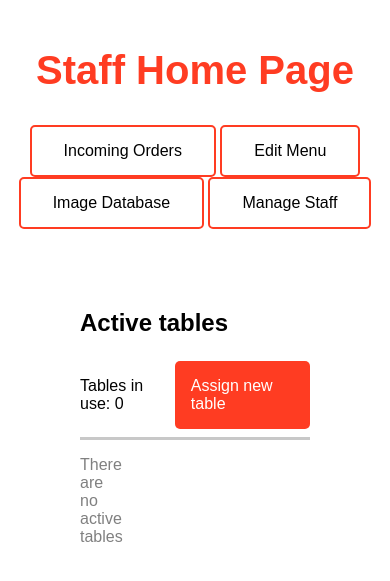
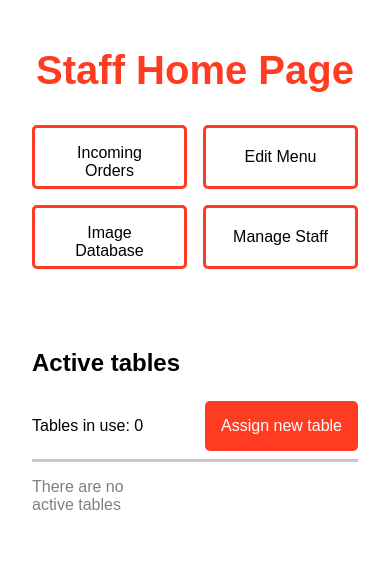
Before and after one commit to felixwri/example-website, a Flask app: page /staff/ in a window 390 px wide. Shown: the part 80-661 px from the top of the page. Run offline with Flask 2, Linux system fonts and the light colour scheme; the visitor is signed in with stand-in values (Sample User, id 1); data that the repository does not hold is empty; some libraries are stand-ins or nearby versions.

Commit message:
Staff home made more reponsive

```diff
--- a/app.py
+++ b/app.py
@@ -114,7 +114,7 @@ def get_order_status():
 def staff_home():
     if session.get('username') != 'staff':
         return redirect("/")
-    return render_template('staffHome.html', orders=db.get_orders(), tables=db.get_tables(), users=db.get_all_usernames(), name=session.get("name"))
+    return render_template('staffHome.html', orders=db.get_orders(), tables=db.get_tables(), users=db.get_all_usernames(), name=session.get("name"), user_option="Log Out")
 
 @app.route('/staff/add', methods=['POST'])
 def staff_add_table():
--- a/public/scripts/menu.js
+++ b/public/scripts/menu.js
@@ -52,6 +52,7 @@ async function cancelOrder() {
 
     console.log(order.reference);
 
+    try {
         const response = await fetch(`http://127.0.0.1:5000/delete-order`, {
             method: "POST",
             headers: {
@@ -63,6 +64,9 @@ async function cancelOrder() {
 
         const content = await response.json();
         console.log(content);
+    } catch (e) {
+        console.log(e);
+    }
 
     order.clear();
 
--- a/public/styles/staffHome.css
+++ b/public/styles/staffHome.css
@@ -25,16 +25,18 @@
 .button1 {
     background-color: white;
     color: black;
-    border: 2px solid var(--primary-alt);
+    border: 3px solid var(--primary-alt);
     border-radius: 5px;
 
-    padding: 15px 32px;
+    padding: 1rem;
     text-align: center;
     text-decoration: none;
     display: inline-block;
     font-size: 16px;
 
     cursor: pointer;
+
+    transition: background-color 0.3s ease;
 }
 
 .button1:hover {
@@ -120,17 +122,30 @@
 
 #tables-container {
     display: grid;
-    grid-template-columns: repeat(7, 7fr);
+    width: 100%;
+    grid-template-columns: repeat(auto-fit, minmax(4rem, 8rem));
     gap: 1rem;
+}
+
+#button-container {
+    text-align: center;
+    margin-top: 2rem;
+    display: grid;
+    grid-template-columns: repeat(4, 4fr);
+    column-gap: 1rem;
+    padding: 0rem 5rem;
 }
 
 .table {
     aspect-ratio: 1;
     background-color: rgba(0, 0, 0, 0.1);
 
-    max-width: 8rem;
     position: relative;
     border-radius: 5px;
+
+    width: 8rem;
+
+    min-height: 8rem;
 
     transition: background-color 0.3s ease;
 }
@@ -180,3 +195,18 @@
 
     text-transform: capitalize;
 }
+
+@media screen and (max-width: 600px) {
+    #button-container {
+        grid-template-columns: repeat(2, 2fr);
+        grid-template-rows: repeat(2, 4rem);
+        row-gap: 1rem;
+        padding: 0rem 2rem;
+    }
+
+    #active-tables {
+        margin: 5rem 0rem;
+        padding: 0rem 2rem;
+    }
+
+}
--- a/reset.py
+++ b/reset.py
@@ -1,9 +1,9 @@
 import database as db
 
 
-# db.create_mains_table()
+db.create_mains_table()
 # db.create_orders_tables()
-db.create_tables_table()
+# db.create_tables_table()
 # db.create_users_table()
-# db.insert_into_menu()
+db.insert_into_menu()
 # db.insert_admin_account()
--- a/templates/login.html
+++ b/templates/login.html
@@ -9,7 +9,6 @@
         <link rel="stylesheet" href="{{url_for('send_css', path='global.css')}}" />
         <link rel="stylesheet" href="{{url_for('send_css', path='nav.css')}}" />
         <link rel="stylesheet" href="{{url_for('send_css', path='login.css')}}" />
-        <script src="{{url_for('send_js', path='login.js')}}"></script>
     </head>
 
     <body>
--- a/templates/staffHome.html
+++ b/templates/staffHome.html
@@ -75,7 +75,7 @@
         <main style="margin-top: 8rem">
             <p class="title" style="text-align: center">Staff Home Page</p>
 
-            <div style="text-align: center; margin-top: 2rem">
+            <div id="button-container">
                 <button class="button1" onclick="location.href='/staff/orders'">Incoming Orders</button>
                 <button class="button1" onclick="location.href='/staff/menu'">Edit Menu</button>
                 <button class="button1" onclick="location.href='/staff/upload'">Image Database</button>
```
Also changed, not shown: public/styles/login.css (+15 -5 lines), public/styles/menu.css (+18 -0 lines), public/scripts/login.js (deleted), 1 other file. Lines whose indentation alone changed are shown as unchanged.
